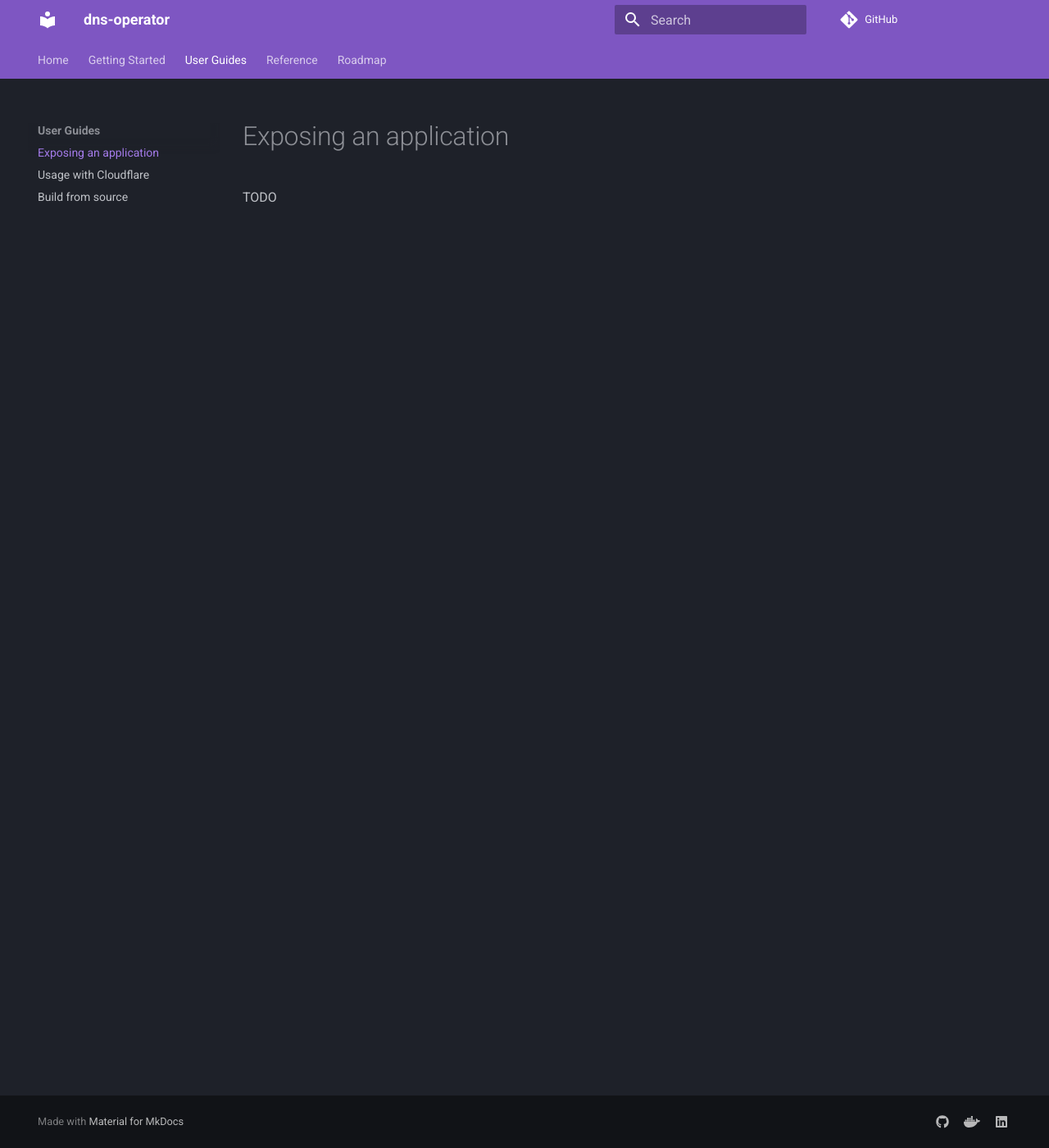
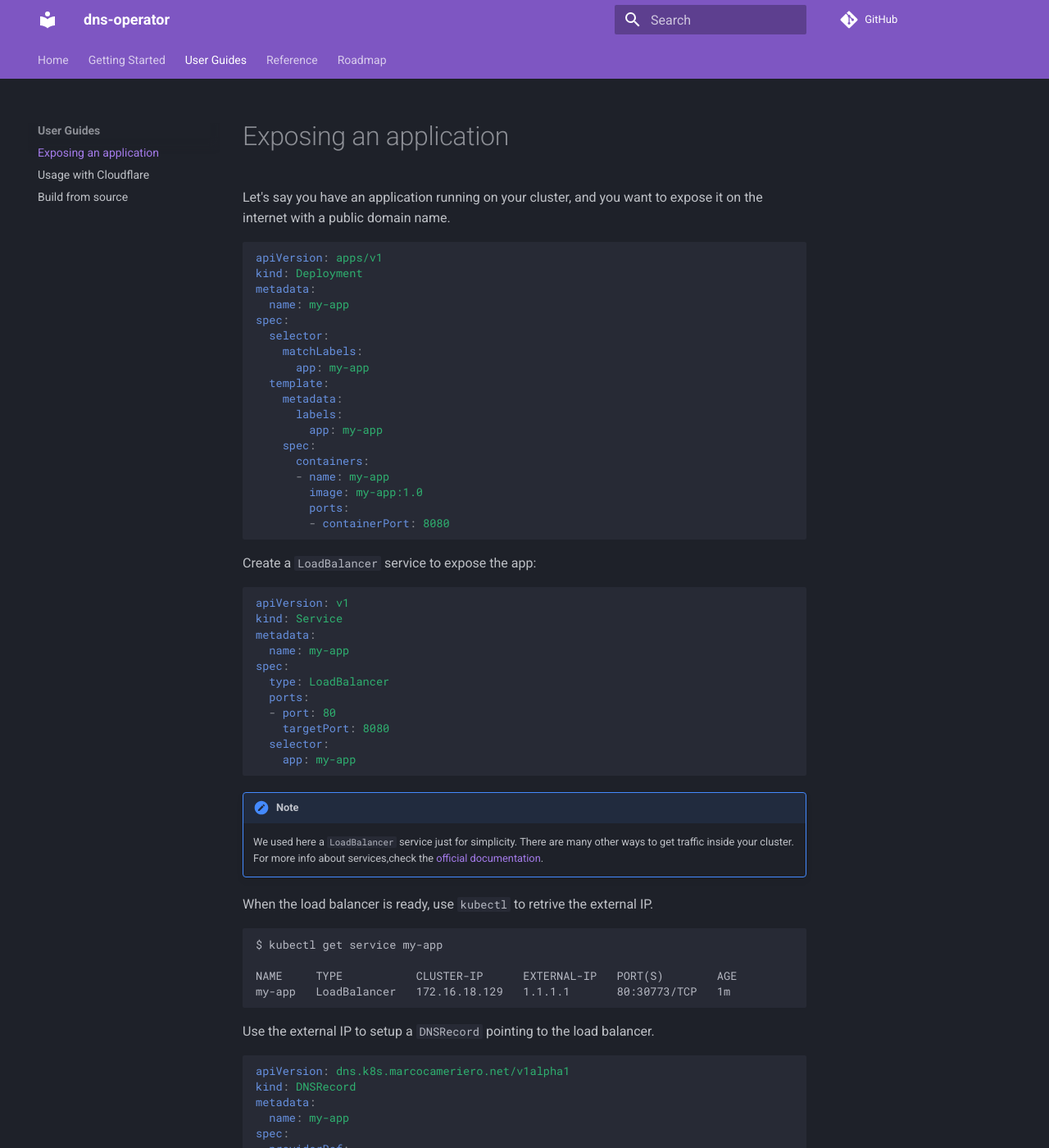
Before and after one commit to 95ulisse/dns-operator, an MkDocs documentation site: the page built from docs/content/guides/expose-an-application.md, in a window 1280 px wide and 1400 px high. Shown: the whole window at 82% size. Built offline with MkDocs 1.6.1 and Material for MkDocs 9.7.7, drawn with Linux system fonts in a browser that asks for light colours; comment, search, counter and statistics services are not loaded; some of the changed text lies outside the part shown.

Commit message:
More docs.

````diff
--- a/docs/content/guides/expose-an-application.md
+++ b/docs/content/guides/expose-an-application.md
@@ -1,3 +1,76 @@
 # Exposing an application
 
-TODO
+Let's say you have an application running on your cluster, and you want to expose it on the internet
+with a public domain name.
+
+```yaml
+apiVersion: apps/v1
+kind: Deployment
+metadata:
+  name: my-app
+spec:
+  selector:
+    matchLabels:
+      app: my-app
+  template:
+    metadata:
+      labels:
+        app: my-app
+    spec:
+      containers:
+      - name: my-app
+        image: my-app:1.0
+        ports:
+        - containerPort: 8080
+```
+
+Create a `LoadBalancer` service to expose the app:
+
+```yaml
+apiVersion: v1
+kind: Service
+metadata:
+  name: my-app
+spec:
+  type: LoadBalancer
+  ports:
+  - port: 80
+    targetPort: 8080
+  selector:
+    app: my-app
+```
+
+!!! note
+    We used here a `LoadBalancer` service just for simplicity. There are many other ways to get traffic inside your cluster.
+    For more info about services,check the [official documentation](https://kubernetes.io/docs/concepts/services-networking/service/).
+
+When the load balancer is ready, use `kubectl` to retrive the external IP.
+
+```raw
+$ kubectl get service my-app
+
+NAME     TYPE           CLUSTER-IP      EXTERNAL-IP   PORT(S)        AGE
+my-app   LoadBalancer   172.16.18.129   1.1.1.1       80:30773/TCP   1m
+```
+
+Use the external IP to setup a `DNSRecord` pointing to the load balancer.
+
+```yaml
+apiVersion: dns.k8s.marcocameriero.net/v1alpha1
+kind: DNSRecord
+metadata:
+  name: my-app
+spec:
+  providerRef:
+    name: my-provider
+  name: my-app.example.com
+  rrset:
+    a:
+      - 1.1.1.1
+```
+
+The app will now be reachable on:
+
+```raw
+http://my-app.example.com
+```
````
Also changed, not shown: docs/content/getting-started/install.md (+21 -5 lines), docs/content/guides/build.md (+39 -1 lines), docs/content/guides/cloudflare.md (+79 -1 lines), 5 other files.
